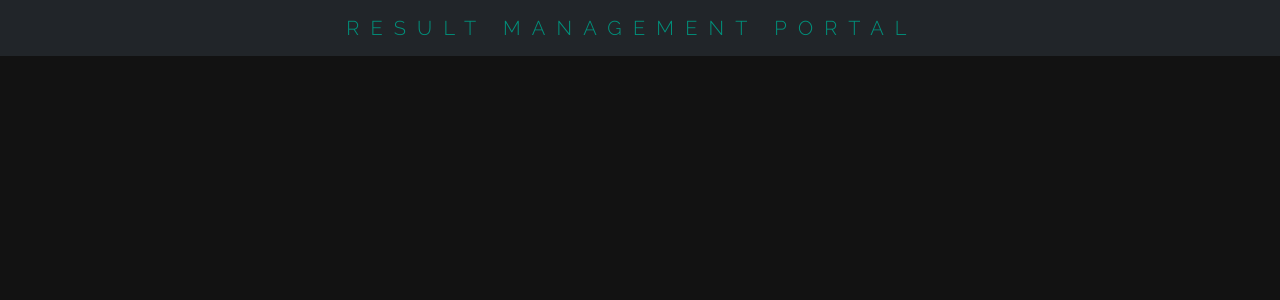
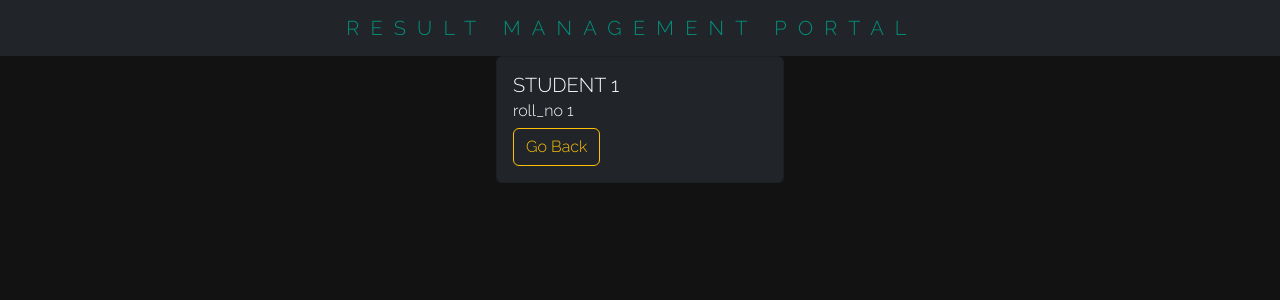
Before and after one commit to ritwikrikc/result_management_portal, an Angular app in the folder FrontEnd/result_management/: page /student/1/profile in a window 1280 px wide. Before the commit this address led to /. Shown: the top 300 px of the page. Built offline with nearby package versions, Linux system fonts and the light colour scheme.

Commit message:
student profile component added

```diff
--- a/FrontEnd/result_management/src/app/app-routing.module.ts
+++ b/FrontEnd/result_management/src/app/app-routing.module.ts
@@ -4,6 +4,7 @@ import { HomeComponent } from './home/home.component';
 import { TeacherLoginComponent } from './teacher-login/teacher-login.component';
 import {  SignUpComponent } from './sign-up/sign-up.component';
 import { TeacherComponent } from './teacher/teacher.component';
+import { StudentProfileComponent } from './student-profile/student-profile.component';
 
 const routes: Routes = [
   { path: '', redirectTo: '/home', pathMatch: 'full' },
@@ -11,7 +12,7 @@ const routes: Routes = [
   { path: 'teacher/login', component: TeacherLoginComponent },
   { path: 'teacher/signup', component: SignUpComponent},
   { path: 'teacher', component: TeacherComponent },
-
+  { path: 'student/:roll_no/profile', component: StudentProfileComponent },
 ]
 @NgModule({
   imports: [
--- a/FrontEnd/result_management/src/app/app.module.ts
+++ b/FrontEnd/result_management/src/app/app.module.ts
@@ -8,6 +8,7 @@ import { TeacherLoginComponent } from './teacher-login/teacher-login.component';
 import { AppRoutingModule } from './app-routing.module';
 import { SignUpComponent } from './sign-up/sign-up.component';
 import { TeacherComponent } from './teacher/teacher.component';
+import { StudentProfileComponent } from './student-profile/student-profile.component';
 
 
 @NgModule({
@@ -17,7 +18,8 @@ import { TeacherComponent } from './teacher/teacher.component';
     HomeComponent,
     TeacherLoginComponent,
     SignUpComponent,
-    TeacherComponent
+    TeacherComponent,
+    StudentProfileComponent,
   ],
   imports: [
     BrowserModule,
--- /dev/null
+++ b/FrontEnd/result_management/src/app/student-profile/student-profile.component.html
@@ -0,0 +1,9 @@
+<section class="justify-content-center">
+    <div *ngIf="student" class="mx-auto card text-white bg-dark" style="width: 18rem;">
+        <div class="card-body">
+            <h5 class="card-title">{{ student.name | uppercase }}</h5>
+            <h6 class="card-subtitle mb-2">roll_no {{student.roll_no}}</h6>
+            <a (click)="goBack()" class="card-link btn btn-outline-warning">Go Back</a>
+        </div>
+    </div>
+</section>
--- /dev/null
+++ b/FrontEnd/result_management/src/app/student-profile/student-profile.component.ts
@@ -0,0 +1,35 @@
+import { Component, Input, OnInit } from '@angular/core';
+import { Student } from '../student';
+import { StudentService } from '../services/student.service';
+import { ActivatedRoute } from '@angular/router';
+import { Location } from '@angular/common';
+
+@Component({
+  selector: 'app-student-profile',
+  templateUrl: './student-profile.component.html',
+  styleUrls: ['./student-profile.component.css']
+})
+export class StudentProfileComponent implements OnInit {
+
+  student?: Student;
+
+  constructor(
+    private route: ActivatedRoute,
+    private studentService: StudentService,
+    private location: Location
+  ) { }
+
+  ngOnInit(): void {
+    this.getStudent();
+  }
+
+  getStudent(): void{
+    const roll_no = Number(this.route.snapshot.paramMap.get('roll_no'));
+    this.studentService.getStudent(roll_no).subscribe(student => this.student = student)
+  }
+
+  goBack(): void {
+    this.location.back();
+  }
+
+}
```
Also changed, not shown: FrontEnd/result_management/src/app/student-profile/student-profile.component.css (added), 1 other file (tests, documents, lock files or other folders).
